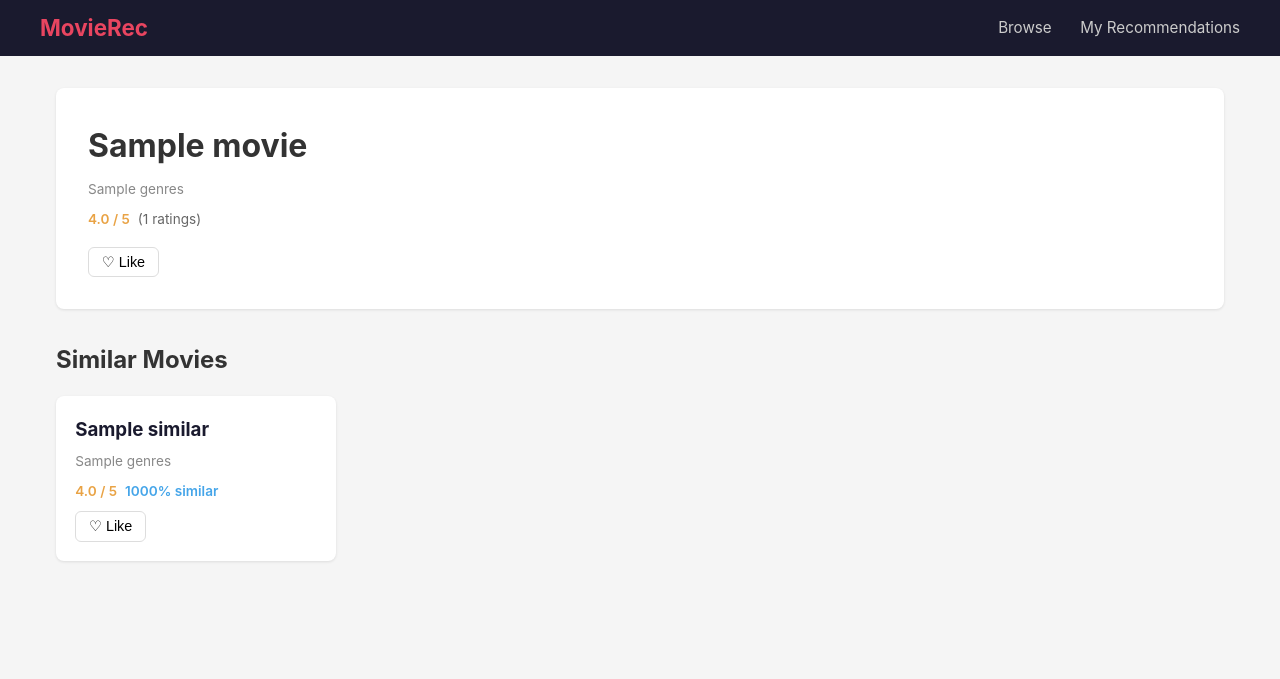
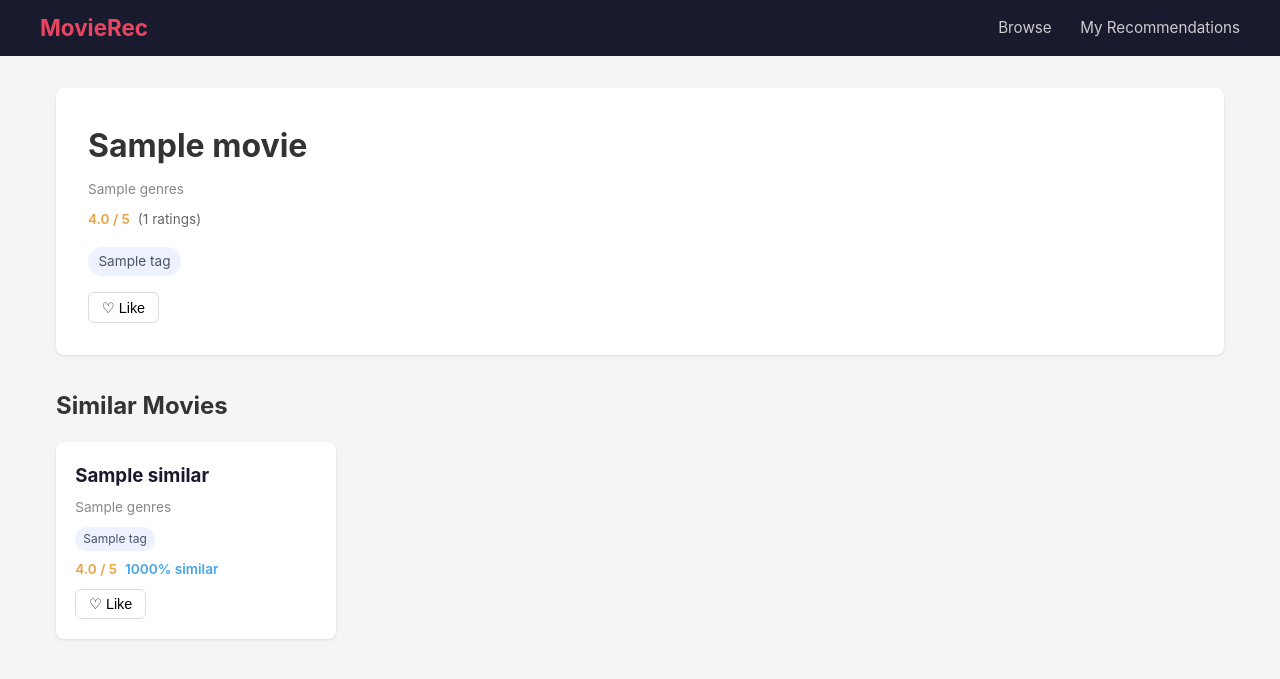
Before and after one commit to echernenko/ml-recommendation, a Flask app: template app/templates/movie.html in a window 1280 px wide. Shown: the top 679 px of the page. Run offline with Flask 3, Linux system fonts and the light colour scheme; the template is opened without the code that fills it: most values are stand-ins (such as "Sample title", 1, 10 or a date in 2020); parts of the project's set-up code (start-up, migrations or seed data) failed here and were passed over.

Commit message:
Display movie tags as pill badges in the frontend
Add deduplicated, frequency-ranked tag aggregation to the pipeline
and render tags across all templates (browse, detail, recommendations).

Co-Authored-By: Claude Opus 4.6 <noreply@anthropic.com>

```diff
--- a/app/app.py
+++ b/app/app.py
@@ -129,5 +129,5 @@ def api_search():
 
     df = MOVIES[MOVIES["title"].str.contains(q, case=False, na=False)]
     df = df.sort_values("num_ratings", ascending=False).head(10)
-    results = df[["movieId", "title", "genres", "avg_rating"]].to_dict("records")
+    results = df[["movieId", "title", "genres", "avg_rating", "tags"]].to_dict("records")
     return jsonify(results)
--- a/app/static/style.css
+++ b/app/static/style.css
@@ -107,6 +107,33 @@ h2 {
     color: #e94560;
     text-decoration: none;
     font-size: 0.9rem;
+}
+
+/* Tags */
+.tags {
+    display: flex;
+    flex-wrap: wrap;
+    gap: 0.3rem;
+    margin-bottom: 0.5rem;
+}
+
+.tag {
+    display: inline-block;
+    background: #eef2ff;
+    color: #4a5568;
+    font-size: 0.75rem;
+    padding: 0.15rem 0.5rem;
+    border-radius: 9999px;
+    white-space: nowrap;
+}
+
+.detail-tags {
+    margin: 0.75rem 0 1rem;
+}
+
+.detail-tags .tag {
+    font-size: 0.85rem;
+    padding: 0.25rem 0.65rem;
 }
 
 /* Movie grid */
--- a/app/templates/index.html
+++ b/app/templates/index.html
@@ -20,6 +20,11 @@
             <h3>{{ m.title }}</h3>
         </a>
         <p class="genres">{{ m.genres | replace("|", ", ") }}</p>
+        {% if m.tags %}
+        <div class="tags">
+            {% for tag in m.tags %}<span class="tag">{{ tag }}</span>{% endfor %}
+        </div>
+        {% endif %}
         <div class="meta">
             <span class="rating" title="Average rating">{{ "%.1f"|format(m.avg_rating) }} / 5</span>
             <span class="count">({{ m.num_ratings }} ratings)</span>
--- a/app/templates/movie.html
+++ b/app/templates/movie.html
@@ -9,6 +9,11 @@
         <span class="rating">{{ "%.1f"|format(movie.avg_rating) }} / 5</span>
         <span class="count">({{ movie.num_ratings }} ratings)</span>
     </div>
+    {% if movie.tags %}
+    <div class="tags detail-tags">
+        {% for tag in movie.tags %}<span class="tag">{{ tag }}</span>{% endfor %}
+    </div>
+    {% endif %}
     <form method="post" action="{{ url_for('toggle_like', movie_id=movie.movieId) }}">
         <button type="submit" class="like-btn {% if movie.movieId in liked_ids %}liked{% endif %}">
             {% if movie.movieId in liked_ids %}&#9829; Liked{% else %}&#9825; Like{% endif %}
@@ -25,6 +30,11 @@
             <h3>{{ m.title }}</h3>
         </a>
         <p class="genres">{{ m.genres | replace("|", ", ") }}</p>
+        {% if m.tags %}
+        <div class="tags">
+            {% for tag in m.tags %}<span class="tag">{{ tag }}</span>{% endfor %}
+        </div>
+        {% endif %}
         <div class="meta">
             <span class="rating">{{ "%.1f"|format(m.avg_rating) }} / 5</span>
             <span class="similarity">{{ "%.0f"|format(m.score * 100) }}% similar</span>
--- a/app/templates/recommendations.html
+++ b/app/templates/recommendations.html
@@ -16,6 +16,11 @@
             <h3>{{ m.title }}</h3>
         </a>
         <p class="genres">{{ m.genres | replace("|", ", ") }}</p>
+        {% if m.tags %}
+        <div class="tags">
+            {% for tag in m.tags %}<span class="tag">{{ tag }}</span>{% endfor %}
+        </div>
+        {% endif %}
         <div class="meta">
             <span class="rating">{{ "%.1f"|format(m.avg_rating) }} / 5</span>
             <span class="count">({{ m.num_ratings }} ratings)</span>
```
Also changed, not shown: pipeline/build_recommendations.py (+35 -1 lines).
